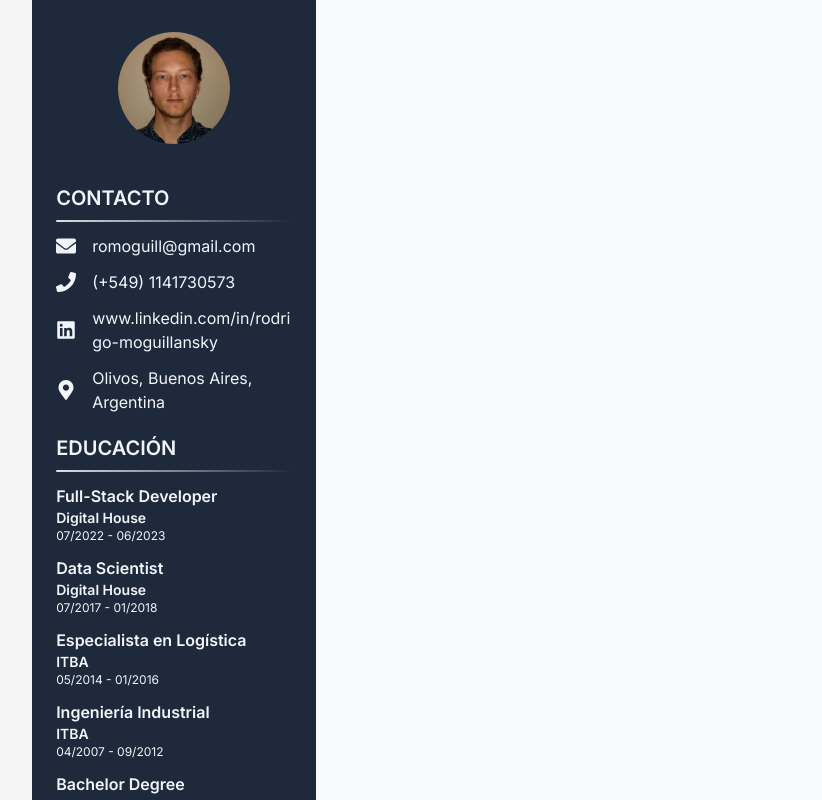
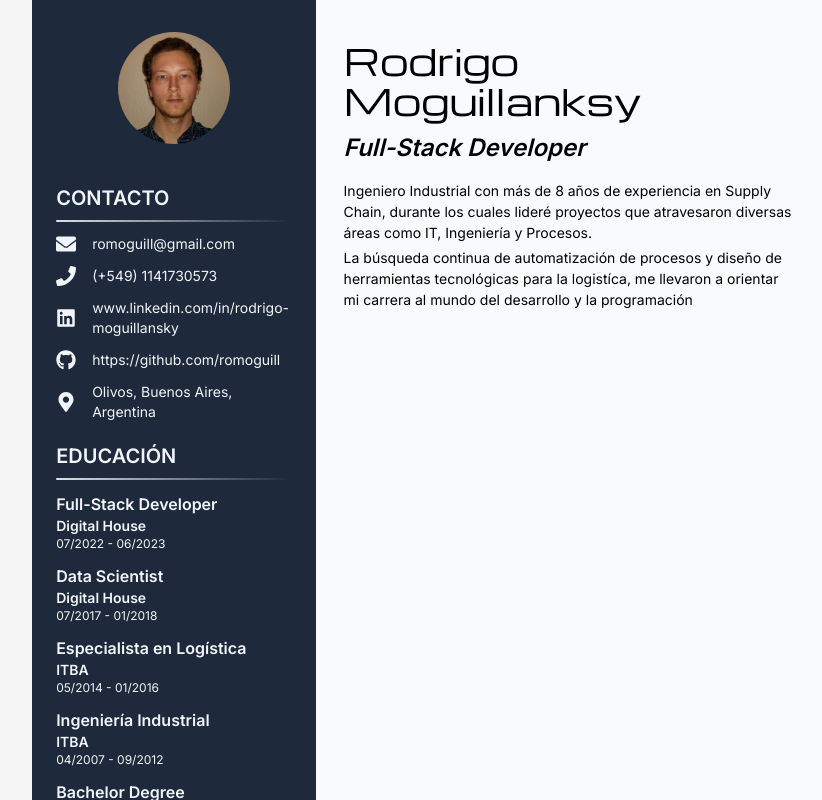
Before and after one commit to romoguill/cv, a Next.js app: page /1 in a window 1280 px wide. Shown: the top 800 px of the page, without its empty margins (211-1033 px from the left). Built offline with nearby package versions, Linux system fonts and the light colour scheme.

Commit message:
Finished heading and bio

```diff
--- a/app/1/page.tsx
+++ b/app/1/page.tsx
@@ -1,10 +1,15 @@
 import { PropsWithChildren } from 'react';
 import Sidebar from '../components/Sidebar/Sidebar';
+import Header from '../components/Main/Header';
+import MainContainer from '../components/Main/MainContainer';
 
 function Page1({ children }: PropsWithChildren) {
   return (
     <>
       <Sidebar />
+      <MainContainer>
+        <Header />
+      </MainContainer>
     </>
   );
 }
--- /dev/null
+++ b/app/components/Main/Header.tsx
@@ -0,0 +1,32 @@
+import { Michroma } from 'next/font/google';
+
+const fontHeading = Michroma({
+  weight: ['400'],
+  subsets: ['latin'],
+});
+
+function Header() {
+  return (
+    <header>
+      <h1 className={`${fontHeading.className} text-4xl`}>
+        Rodrigo Moguillanksy
+      </h1>
+      <h2 className='text-2xl font-semibold italic mt-3 mb-4'>
+        Full-Stack Developer
+      </h2>
+      <div className='space-y-1 text-[14px]'>
+        <p>
+          Ingeniero Industrial con más de 8 años de experiencia en Supply Chain,
+          durante los cuales lideré proyectos que atravesaron diversas áreas
+          como IT, Ingeniería y Procesos.
+        </p>
+        <p>
+          La búsqueda continua de automatización de procesos y diseño de
+          herramientas tecnológicas para la logistíca, me llevaron a orientar mi
+          carrera al mundo del desarrollo y la programación
+        </p>
+      </div>
+    </header>
+  );
+}
+export default Header;
--- /dev/null
+++ b/app/components/Main/MainContainer.tsx
@@ -0,0 +1,7 @@
+import { PropsWithChildren } from 'react';
+
+function MainContainer({ children }: PropsWithChildren) {
+  return <div className='px-7 py-10'>{children}</div>;
+}
+
+export default MainContainer;
--- a/app/components/Sidebar/Sidebar.tsx
+++ b/app/components/Sidebar/Sidebar.tsx
@@ -3,6 +3,7 @@ import Image from 'next/image';
 import { IconType } from 'react-icons';
 import {
   FaEnvelope,
+  FaGithub,
   FaLinkedin,
   FaMapMarkerAlt,
   FaPhone,
@@ -28,6 +29,10 @@ const contact: ContactInfo[] = [
   {
     text: 'www.linkedin.com/in/rodrigo-moguillansky',
     Icon: FaLinkedin,
+  },
+  {
+    text: 'https://github.com/romoguill',
+    Icon: FaGithub,
   },
   {
     text: 'Olivos, Buenos Aires, Argentina',
@@ -93,7 +98,9 @@ function Sidebar() {
             {contact.map((el) => (
               <p key={el.text} className='flex items-center gap-4'>
                 <el.Icon size={20} className='shrink-0' />
-                <span className='break-words overflow-hidden'>{el.text}</span>
+                <span className='break-words overflow-hidden text-sm'>
+                  {el.text}
+                </span>
               </p>
             ))}
           </div>
```
